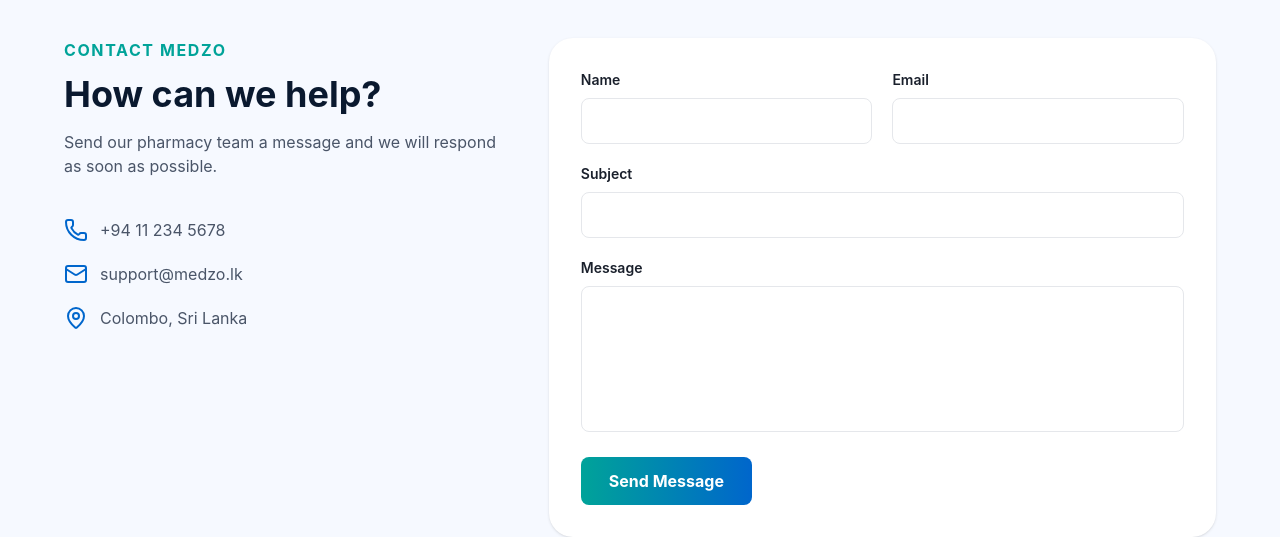
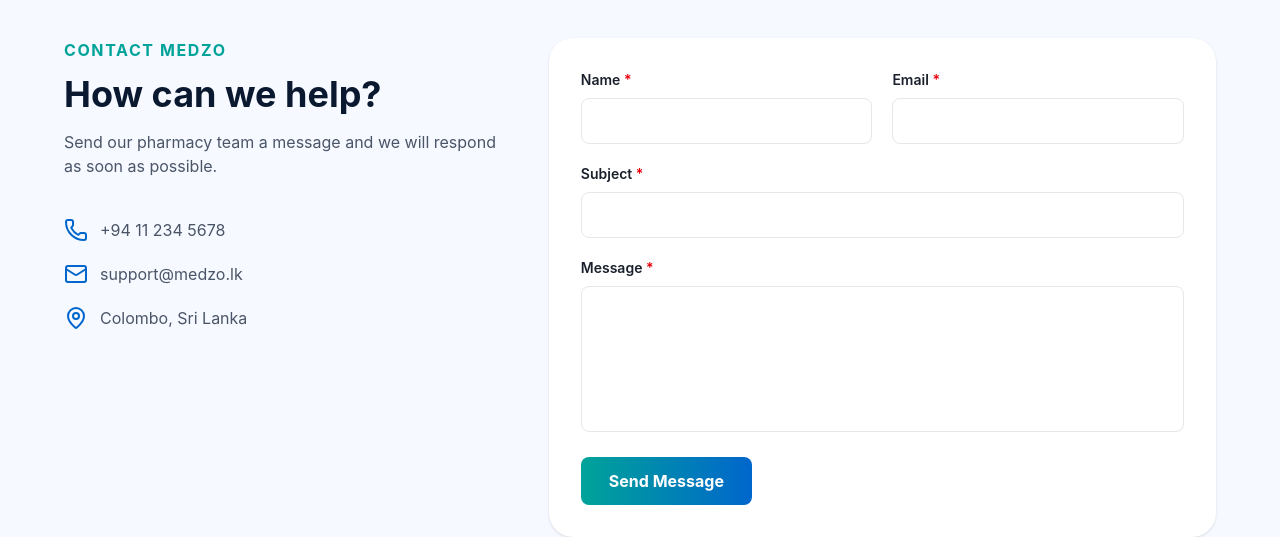
Before and after one commit to MEDZO-pharmacy/medzo-frontend, a React (Vite) app: page /contact in a window 1280 px wide. Shown: the part 126-663 px from the top of the page. Built offline with nearby package versions, Linux system fonts and the light colour scheme; no server answers.

Commit message:
fix: mark required feedback fields

```diff
--- a/src/components/Reviews.jsx
+++ b/src/components/Reviews.jsx
@@ -199,7 +199,7 @@
               {/* Name Input */}
               <div>
                 <label className="block text-sm font-semibold text-[#0a192f] mb-1">
-                  Full Name
+                  Full Name <span className="text-red-600" aria-hidden="true">*</span>
                 </label>
                 <input
                   type="text"
@@ -249,7 +249,7 @@
               {/* Review Text Area */}
               <div>
                 <label className="block text-sm font-semibold text-[#0a192f] mb-1">
-                  Your Review
+                  Your Review <span className="text-red-600" aria-hidden="true">*</span>
                 </label>
                 <textarea
                   required
--- a/src/pages/Contact.jsx
+++ b/src/pages/Contact.jsx
@@ -48,11 +48,11 @@
         <form onSubmit={submit} className="rounded-3xl bg-white p-8 shadow-sm space-y-5" noValidate>
           {status.message && <div role="status" className={`rounded-lg p-3 ${status.type === 'success' ? 'bg-green-50 text-green-700' : 'bg-red-50 text-red-700'}`}>{status.message}</div>}
           <div className="grid gap-5 sm:grid-cols-2">
-            <label className="text-sm font-semibold">Name<input required name="name" value={form.name} onChange={change} className="mt-2 w-full rounded-lg border border-gray-200 p-3" /></label>
-            <label className="text-sm font-semibold">Email<input required type="email" name="email" value={form.email} onChange={change} className="mt-2 w-full rounded-lg border border-gray-200 p-3" /></label>
+            <label className="text-sm font-semibold">Name <span className="text-red-600" aria-hidden="true">*</span><input required name="name" value={form.name} onChange={change} className="mt-2 w-full rounded-lg border border-gray-200 p-3" /></label>
+            <label className="text-sm font-semibold">Email <span className="text-red-600" aria-hidden="true">*</span><input required type="email" name="email" value={form.email} onChange={change} className="mt-2 w-full rounded-lg border border-gray-200 p-3" /></label>
           </div>
-          <label className="block text-sm font-semibold">Subject<input required name="subject" value={form.subject} onChange={change} className="mt-2 w-full rounded-lg border border-gray-200 p-3" /></label>
-          <label className="block text-sm font-semibold">Message<textarea required minLength={10} rows={6} name="message" value={form.message} onChange={change} className="mt-2 w-full resize-none rounded-lg border border-gray-200 p-3" /></label>
+          <label className="block text-sm font-semibold">Subject <span className="text-red-600" aria-hidden="true">*</span><input required name="subject" value={form.subject} onChange={change} className="mt-2 w-full rounded-lg border border-gray-200 p-3" /></label>
+          <label className="block text-sm font-semibold">Message <span className="text-red-600" aria-hidden="true">*</span><textarea required minLength={10} rows={6} name="message" value={form.message} onChange={change} className="mt-2 w-full resize-none rounded-lg border border-gray-200 p-3" /></label>
           <button type="submit" disabled={isSubmitting} className="gradient-btn rounded-lg px-7 py-3 font-bold text-white disabled:opacity-60">{isSubmitting ? 'Sending…' : 'Send Message'}</button>
         </form>
       </div>
```
